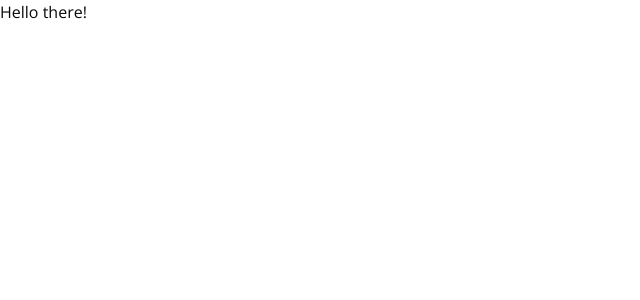
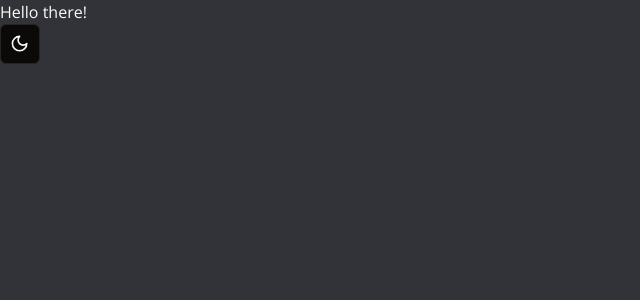
Before and after one commit to tigaron/acedia, a Next.js app: page / in a window 1280 px wide. Shown: the top 300 px of the page, without its empty margins (0-640 px from the left). Built offline with nearby package versions, Linux system fonts and the light colour scheme.

Commit message:
feat: add theme toggle

```diff
--- a/package.json
+++ b/package.json
@@ -10,10 +10,12 @@
   },
   "dependencies": {
     "@clerk/nextjs": "^4.29.1",
+    "@radix-ui/react-slot": "^1.0.2",
     "class-variance-authority": "^0.7.0",
     "clsx": "^2.1.0",
     "lucide-react": "^0.303.0",
     "next": "14.0.4",
+    "next-themes": "^0.2.1",
     "react": "^18",
     "react-dom": "^18",
     "tailwind-merge": "^2.2.0",
--- a/src/app/(main)/(routes)/page.tsx
+++ b/src/app/(main)/(routes)/page.tsx
@@ -1,3 +1,4 @@
+import { ThemeToggle } from '@/components/theme-toggle';
 import { UserButton } from '@clerk/nextjs';
 
 export default function Home() {
@@ -5,6 +6,7 @@ export default function Home() {
     <div className="h-screen">
       <p>Hello there!</p>
       <UserButton afterSignOutUrl="/" />
+      <ThemeToggle />
     </div>
   );
 }
--- a/src/app/layout.tsx
+++ b/src/app/layout.tsx
@@ -2,8 +2,11 @@ import './globals.css';
 
 import type { Metadata } from 'next';
 
+import { ClerkProvider } from '@clerk/nextjs';
 import { Open_Sans } from 'next/font/google';
-import { ClerkProvider } from '@clerk/nextjs';
+
+import { ThemeProvider } from '@/components/providers/theme-provider';
+import { cn } from '@/lib/utils';
 
 const font = Open_Sans({ subsets: ['latin'] });
 
@@ -19,8 +22,17 @@ export default function RootLayout({
 }) {
   return (
     <ClerkProvider>
-      <html lang="en">
-        <body className={font.className}>{children}</body>
+      <html lang="en" suppressHydrationWarning>
+        <body className={cn(font.className, 'bg-white dark:bg-[#313338]')}>
+          <ThemeProvider
+            attribute="class"
+            defaultTheme="dark"
+            enableSystem={false}
+            storageKey="acedia-theme"
+          >
+            {children}
+          </ThemeProvider>
+        </body>
       </html>
     </ClerkProvider>
   );
--- /dev/null
+++ b/src/components/providers/theme-provider.tsx
@@ -0,0 +1,9 @@
+'use client';
+
+import { type ThemeProviderProps } from 'next-themes/dist/types';
+
+import { ThemeProvider as NextThemesProvider } from 'next-themes';
+
+export function ThemeProvider({ children, ...props }: ThemeProviderProps) {
+  return <NextThemesProvider {...props}>{children}</NextThemesProvider>;
+}
--- /dev/null
+++ b/src/components/theme-toggle.tsx
@@ -0,0 +1,24 @@
+'use client';
+
+import { Moon, Sun } from 'lucide-react';
+import { useTheme } from 'next-themes';
+
+import { Button } from '@/components/ui/button';
+
+export function ThemeToggle() {
+  const { setTheme } = useTheme();
+
+  return (
+    <Button variant="outline" size="icon">
+      <Sun
+        className="h-[1.2rem] w-[1.2rem] rotate-0 scale-100 transition-all dark:-rotate-90 dark:scale-0"
+        onClick={() => setTheme('dark')}
+      />
+      <Moon
+        className="absolute h-[1.2rem] w-[1.2rem] rotate-90 scale-0 transition-all dark:rotate-0 dark:scale-100"
+        onClick={() => setTheme('light')}
+      />
+      <span className="sr-only">Toggle theme</span>
+    </Button>
+  );
+}
--- /dev/null
+++ b/src/components/ui/button.tsx
@@ -0,0 +1,56 @@
+import * as React from "react"
+import { Slot } from "@radix-ui/react-slot"
+import { cva, type VariantProps } from "class-variance-authority"
+
+import { cn } from "@/lib/utils"
+
+const buttonVariants = cva(
+  "inline-flex items-center justify-center whitespace-nowrap rounded-md text-sm font-medium ring-offset-background transition-colors focus-visible:outline-none focus-visible:ring-2 focus-visible:ring-ring focus-visible:ring-offset-2 disabled:pointer-events-none disabled:opacity-50",
+  {
+    variants: {
+      variant: {
+        default: "bg-primary text-primary-foreground hover:bg-primary/90",
+        destructive:
+          "bg-destructive text-destructive-foreground hover:bg-destructive/90",
+        outline:
+          "border border-input bg-background hover:bg-accent hover:text-accent-foreground",
+        secondary:
+          "bg-secondary text-secondary-foreground hover:bg-secondary/80",
+        ghost: "hover:bg-accent hover:text-accent-foreground",
+        link: "text-primary underline-offset-4 hover:underline",
+      },
+      size: {
+        default: "h-10 px-4 py-2",
+        sm: "h-9 rounded-md px-3",
+        lg: "h-11 rounded-md px-8",
+        icon: "h-10 w-10",
+      },
+    },
+    defaultVariants: {
+      variant: "default",
+      size: "default",
+    },
+  }
+)
+
+export interface ButtonProps
+  extends React.ButtonHTMLAttributes<HTMLButtonElement>,
+    VariantProps<typeof buttonVariants> {
+  asChild?: boolean
+}
+
+const Button = React.forwardRef<HTMLButtonElement, ButtonProps>(
+  ({ className, variant, size, asChild = false, ...props }, ref) => {
+    const Comp = asChild ? Slot : "button"
+    return (
+      <Comp
+        className={cn(buttonVariants({ variant, size, className }))}
+        ref={ref}
+        {...props}
+      />
+    )
+  }
+)
+Button.displayName = "Button"
+
+export { Button, buttonVariants }
```
Also changed, not shown: 1 other file (tests, documents, lock files or other folders).
